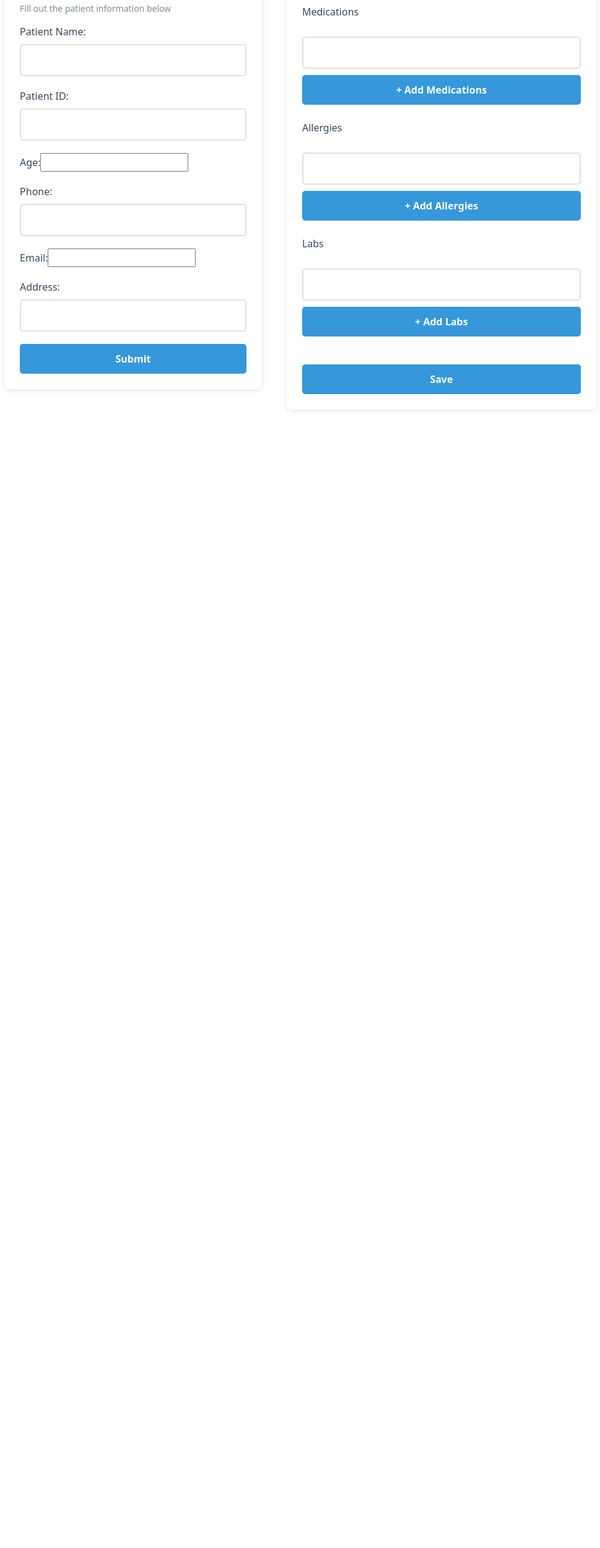
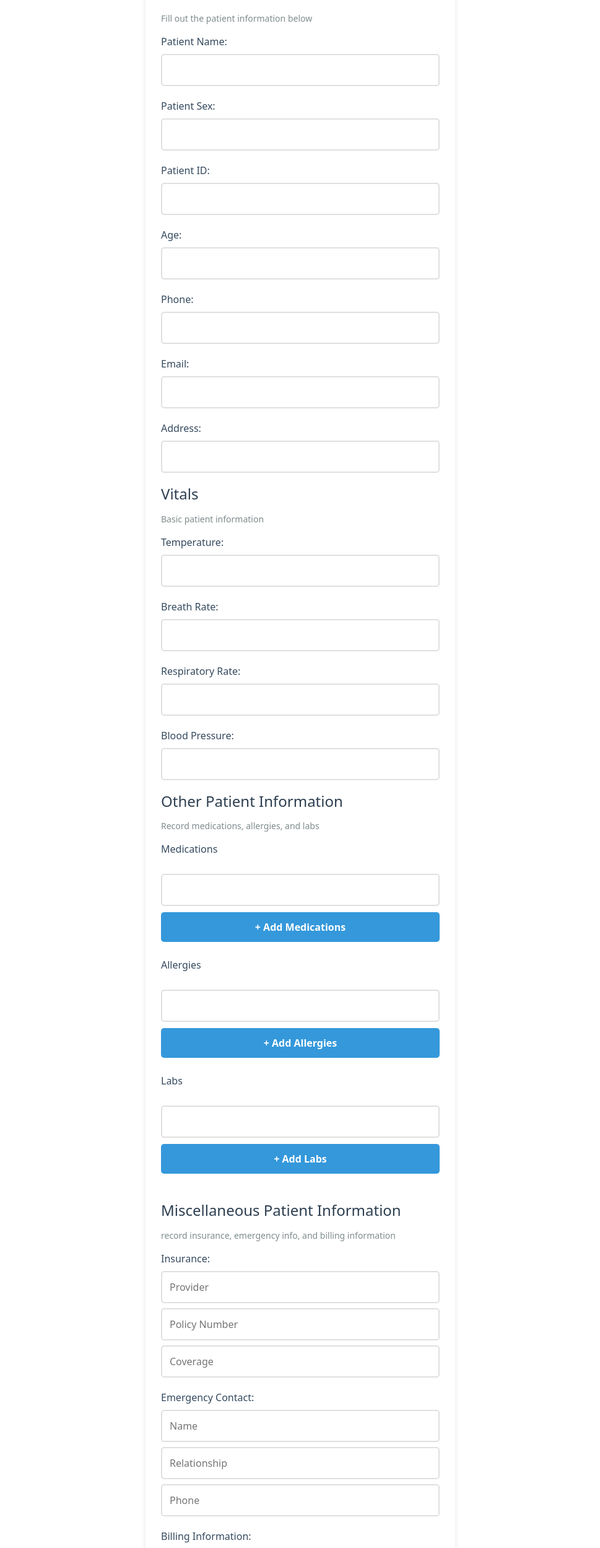
Before and after one commit to WeihaoWu30/hackrpi-2025, a React (Create React App) app in the folder frontend/: page /form in a window 1280 px wide. Shown: the part 248-2746 px from the top of the page at 62% size, without its empty margins (155-1124 px from the left). Before the commit the page ends 949 px from the top, so only its background shows below. Built offline with nearby package versions, Linux system fonts and the light colour scheme.

Commit message:
post and get data plus scroll to bottom button

```diff
--- a/frontend/src/App.css
+++ b/frontend/src/App.css
@@ -149,3 +149,30 @@
   margin-bottom: 8px;
   font-size: 14px;
 }
+
+.billing{
+  display: flex;
+  flex-direction: column;
+}
+
+
+button {
+  background-color: #4824ce;
+  color: white;
+  padding: 12px 24px;
+  border: none;
+  border-radius: 5px;
+  font-size: 16px;
+  font-weight: 600;
+  cursor: pointer;
+  transition: background-color 0.3s ease;
+}
+
+button:hover {
+  background-color: #2980b9;
+}
+
+button:active {
+  background-color: #1f6391;
+  transform: translateY(1px);
+}
--- a/frontend/src/App.js
+++ b/frontend/src/App.js
@@ -6,83 +6,62 @@ import "@fortawesome/fontawesome-free/css/all.min.css";
 import "./Components/components.css";
 import React, { Fragment } from "react";
 import { Header } from "./Components/Header.js";
+import { useState, useEffect } from "react";
 
 import "./App.css";
 import TableCard from "./Components/TableCard.js";
 import AdditionalInfo from "./AdditionalInfo";
 
 function App() {
-   const patients = [
+  const [data, setData] = useState([]);
+
+  const extraInfo = [
     {
-      name: "John Doe",
-      id: "12345",
-      sex: "Male",
-      age: 45,
-      phone: "555-123-4567",
-      email: "johndoe@gmail.com",
-      address: "123 Main St, Springfield, IL",
-      photo: "https://example.com/photos/johndoe.jpg",
-      vitals: [
-        {
-          type: "blood pressure",
-          value: "120/80 mmHg",
-          icon: "fa-solid fa-stethoscope vital-icon bp",
+      insurance: {
+        provider: "N/A",
+        policyNumber: "N/A",
+        coverage: "N/A",
+      },
     },
     {
-          type: "heart rate",
-          value: "72 bpm",
-          icon: "fa-solid fa-heart vital-icon hr",
+      emergencyContact: {
+        name: "N/A",
+        relationship: "N/A",
+        phone: "N/A",
+      },
     },
     {
-          type: "temperature",
-          value: "98.6 °F",
-          icon: "fa-solid fa-temperature-high vital-icon temp",
+      billing: {
+        balance: "N/A",
+        pastPayment: "N/A",
       },
-        {
-          type: "respiratory rate",
-          value: "16 breaths/min",
-          icon: "fa-solid fa-lungs vital-icon resp",
-        },
-      ],
-      medication: [
-        { name: "Aspirin", dosage: "81 mg", frequency: "daily" },
-        { name: "Lisinopril", dosage: "10 mg", frequency: "twice daily" },
-      ],
-      allergies: ["Penicillin", "Peanuts"],
-      labs: [
-        {
-          test: "CBC",
-          date: "2023-01-15",
-          result: "Normal",
-          reference: "70–99 mg/dL",
-        },
-        {
-          test: "Lipid Panel",
-          date: "2023-02-20",
-          result: "Elevated LDL",
-          reference: "LDL 130 mg/dL",
-        },
-      ],
-
-      // 🔹 New secondary info
-      insurance: {
-        provider: "BlueCross BlueShield",
-        policyNumber: "123456789",
-        coverage: "Full",
-      },
-      emergencyContact: {
-        name: "Jane Doe",
-        relationship: "Spouse",
-        phone: "555-987-6543",
-      },
-      billing: {
-        balance: "$250",
-        lastPayment: "2025-09-01",
-      }
     },
   ];
 
-  const renderPatients = patients.map((patient, index) => (
+  useEffect(() => {
+    const fetchData = async () => {
+      try {
+        const response = await fetch(
+          process.env.REACT_APP_BACKEND + "/patient"
+        );
+        if (!response.ok) {
+          throw new Error(`HTTP error! status: ${response.status}`);
+        }
+        const result = await response.json();
+        const patientsWithProvider = result.patients.map((p) => ({
+          ...p,
+          ...Object.assign({}, ...extraInfo),
+        }));
+        setData(patientsWithProvider);
+      } catch (error) {
+        console.log("Error fetching data");
+      }
+    };
+
+    fetchData();
+  }, []); // The empty dependency array ensures this runs only once on mount
+
+  const renderPatients = data?.map((patient, index) => (
     <React.Fragment key={index}>
       <PatientCard patient={patient} />
       <section className="vitals-grid">
@@ -98,13 +77,12 @@ function App() {
     <>
       <Header>
         <main className="container">
+          {/* <pre>{JSON.stringify(data, null, 2)}</pre> */}
           <Speech></Speech>
           {renderPatients}
         </main>
       </Header>
-
     </>
-
   );
 }
 
--- a/frontend/src/Components/ClinicalCard.js
+++ b/frontend/src/Components/ClinicalCard.js
@@ -12,7 +12,7 @@ function ClinicalCard(props) {
           <i className="fa-solid fa-pills"></i> Medications
         </h2>
         <ul>
-          {patient.medication.map((m, index) => (
+          {patient.medications.map((m, index) => (
             <li key={index}>
               {m.name} {m.dosage} {m.frequency}
             </li>
--- a/frontend/src/Components/Form.js
+++ b/frontend/src/Components/Form.js
@@ -7,8 +7,33 @@ function Form({ children }) {
     age: "",
     phone: "",
     email: "",
-    address: " ",
+    address: "",
+    sex:"",
+    insurance: {
+      provider: "",
+      policyNumber: "",
+      coverage: "",
+    },
+    relationship: {
+      name: "",
+      relationship: "",
+      phone: "",
+    },
+    billing: {
+      balance: "",
+      lastPayment: "",
+    },
+    vitals: [
+      { type: "Temperature", value: "", icon: "fas fa-thermometer-half" },
+      { type: "Breath Rate", value: "", icon: "fas fa-lungs" },
+      { type: "Respiratory Rate", value: "", icon: "fas fa-wind" },
+      { type: "Blood Pressure", value: "", icon: "fas fa-heartbeat" },
+    ],
   });
+
+  const [medications, setMedications] = useState([""]);
+  const [allergies, setAllergies] = useState([""]);
+  const [labs, setLabs] = useState([""]);
 
   const handleChange = (event) => {
     const { name, value } = event.target;
@@ -18,11 +43,107 @@ function Form({ children }) {
     }));
   };
 
-  const handleSubmit = (event) => {
+  const handleVitalChange = (index, value) => {
+    setFormData((prevData) => {
+      const updatedVitals = [...prevData.vitals];
+      updatedVitals[index].value = value;
+      return {
+        ...prevData,
+        vitals: updatedVitals,
+      };
+    });
+  };
+
+  const handleNestedChange = (section, event) => {
+    const { name, value } = event.target;
+    setFormData((prevData) => ({
+      ...prevData,
+      [section]: {
+        ...prevData[section],
+        [name]: value,
+      },
+    }));
+  };
+
+  const handleMoreChange = (values, setter, index, value) => {
+    const updated = [...values];
+    updated[index] = value;
+    setter(updated);
+  };
+
+  const addField = (setter) => setter((prev) => [...prev, ""]);
+
+  const handleSubmit = async (event) => {
+    const fullData = {
+      ...formData,
+      medications,
+      allergies,
+      labs,
+    };
     event.preventDefault();
-    console.log("Submitted data:", formData);
+    try {
+      const response = await fetch(process.env.REACT_APP_BACKEND + "/patient", {
+        method: "POST",
+        headers: { "Content-Type": "application/json" },
+        body: JSON.stringify(fullData),
+      });
+      if (!response.ok) {
+        throw new Error(`HTTP error! status: ${response.status}`);
+      }
+      // clear form
+      setFormData({
+        patientName: "",
+        patientId: "",
+        age: "",
+        phone: "",
+        email: "",
+        address: " ",
+        insurance: {
+          provider: "",
+          policyNumber: "",
+          coverage: "",
+        },
+        relationship: {
+          name: "",
+          relationship: "",
+          phone: "",
+        },
+        billing: {
+          balance: "",
+          lastPayment: "",
+        },
+        temp: "",
+        breathrate: "",
+        resprate: "",
+        pressure: "",
+      });
+      setMedications([""]);
+      setAllergies([""]);
+      setLabs([""]);
+    } catch (error) {
+      console.log("Error posting data");
+    }
+    console.log("Submitted data:", fullData);
+
     // Send formData to backend or process it
   };
+
+  const renderFields = (label, values, setter) => (
+    <div>
+      <label>{label}</label>
+      {values.map((val, i) => (
+        <input
+          key={i}
+          type="text"
+          value={val}
+          onChange={(e) => handleMoreChange(values, setter, i, e.target.value)}
+        />
+      ))}
+      <button type="button" onClick={() => addField(setter)}>
+        + Add {label}
+      </button>
+    </div>
+  );
 
   return (
     <form onSubmit={handleSubmit}>
@@ -34,6 +155,16 @@ function Form({ children }) {
           type="text"
           name="patientName"
           value={formData.patientName}
+          onChange={handleChange}
+        />
+      </label>
+
+      <label>
+        Patient Sex:
+        <input
+          type="text"
+          name="sex"
+          value={formData.sex}
           onChange={handleChange}
         />
       </label>
@@ -87,6 +218,103 @@ function Form({ children }) {
           onChange={handleChange}
         />
       </label>
+
+      <h1>Vitals</h1>
+      <p>Basic patient information</p>
+
+      {formData.vitals.map((vital, index) => (
+        <label key={index}>
+          {vital.type}:
+          <input
+            type="number"
+            value={vital.value}
+            onChange={(e) => handleVitalChange(index, e.target.value)}
+          />
+        </label>
+      ))}
+
+      <h1>Other Patient Information</h1>
+      <p>Record medications, allergies, and labs</p>
+
+      {renderFields("Medications", medications, setMedications)}
+
+      <div className="allergies-section">
+        {renderFields("Allergies", allergies, setAllergies)}
+      </div>
+
+      <div className="labs-section">{renderFields("Labs", labs, setLabs)}</div>
+
+      <h1>Miscellaneous Patient Information</h1>
+      <p>record insurance, emergency info, and billing information</p>
+
+      <label>
+        Insurance:
+        <input
+          type="text"
+          name="provider"
+          value={formData.insurance.provider}
+          onChange={(e) => handleNestedChange("insurance", e)}
+          placeholder="Provider"
+        />
+        <input
+          type="text"
+          name="policyNumber"
+          value={formData.insurance.policyNumber}
+          onChange={(e) => handleNestedChange("insurance", e)}
+          placeholder="Policy Number"
+        />
+        <input
+          type="text"
+          name="coverage"
+          value={formData.insurance.coverage}
+          onChange={(e) => handleNestedChange("insurance", e)}
+          placeholder="Coverage"
+        />
+      </label>
+
+      <label>
+        Emergency Contact:
+        <input
+          type="text"
+          name="name"
+          value={formData.relationship.name}
+          onChange={(e) => handleNestedChange("relationship", e)}
+          placeholder="Name"
+        />
+        <input
+          type="text"
+          name="relationship"
+          value={formData.relationship.relationship}
+          onChange={(e) => handleNestedChange("relationship", e)}
+          placeholder="Relationship"
+        />
+        <input
+          type="text"
+          name="phone"
+          value={formData.relationship.phone}
+          onChange={(e) => handleNestedChange("relationship", e)}
+          placeholder="Phone"
+        />
+      </label>
+
+      <label className="billing">
+        Billing Information:
+        <input
+          type="number"
+          name="balance"
+          value={formData.billing.balance}
+          onChange={(e) => handleNestedChange("billing", e)}
+          placeholder="Balance"
+        />
+        <input
+          type="date"
+          name="lastPayment"
+          value={formData.billing.lastPayment}
+          onChange={(e) => handleNestedChange("billing", e)}
+          placeholder="Last Payment"
+        />
+      </label>
+
       <button type="submit">Submit</button>
     </form>
   );
--- a/frontend/src/Components/OtherInfo.js
+++ /dev/null
@@ -1,58 +0,0 @@
-import React, { useState } from "react";
-
-const OtherInfo = () => {
-  const [medications, setMedications] = useState([""]);
-  const [allergies, setAllergies] = useState([""]);
-  const [labs, setLabs] = useState([""]);
-
-  const handleChange = (values, setter, index, value) => {
-    const updated = [...values];
-    updated[index] = value;
-    setter(updated);
-  };
-
-  const addField = (setter) => setter((prev) => [...prev, ""]);
-
-  const handleSubmit = (e) => {
-    e.preventDefault();
-    console.log({ medications, allergies, labs });
-  };
-
-  const renderFields = (label, values, setter) => (
-    <div>
-      <label>{label}</label>
-      {values.map((val, i) => (
-        <input
-          key={i}
-          type="text"
-          value={val}
-          onChange={(e) => handleChange(values, setter, i, e.target.value)}
-        />
-      ))}
-      <button type="button" onClick={() => addField(setter)}>
-        + Add {label}
-      </button>
-    </div>
-  );
-
-  return (
-    <form onSubmit={handleSubmit}>
-      <h1>Other Patient Information</h1>
-      <p>Record medications, allergies, and labs</p>
-
-      {renderFields("Medications", medications, setMedications)}
-
-      <div className="allergies-section">
-        {renderFields("Allergies", allergies, setAllergies)}
-      </div>
-
-      <div className="labs-section">
-        {renderFields("Labs", labs, setLabs)}
-      </div>
-
-      <button type="submit">Save</button>
-    </form>
-  );
-};
-
-export default OtherInfo;
--- a/frontend/src/Components/components.css
+++ b/frontend/src/Components/components.css
@@ -248,7 +248,7 @@ form label {
 }
 
 /* Input Field */
-form input[type="text"] {
+form input{
   width: 100%;
   padding: 12px;
   margin-top: 8px;
@@ -259,7 +259,7 @@ form input[type="text"] {
   box-sizing: border-box;
 }
 
-form input[type="text"]:focus {
+form input:focus {
   outline: none;
   border-color: #3498db;
 }
@@ -286,7 +286,7 @@ form button[type="submit"]:active {
   background-color: #1f6391;
   transform: translateY(1px);
 }
-.form-conaine {
+.form-container {
   display: flex;
   justify-content: center;
   align-items: center;
--- a/frontend/src/FormApp.js
+++ b/frontend/src/FormApp.js
@@ -1,26 +1,39 @@
 import Form from "./Components/Form";
-import FormTwo from "./Components/OtherInfo";
 import { Fragment } from "react/jsx-runtime";
 import { Header } from "./Components/Header";
 import "./App.css";
 
 function FormApp() {
+  const scrollToBottom = () => {
+    window.scrollTo({
+      top: document.documentElement.scrollHeight,
+      behavior: "smooth", // smooth scroll
+    });
+  };
+
   return (
     <Header>
-      <div style={{display:"flex", justifyContent:"center",alignItems:"center"}}>
+      <button
+        onClick={scrollToBottom}
+        style={{ position: "sticky", top: "15vh" }}
+      >
+        Scroll to Bottom
+      </button>
+      <div
+        style={{
+          display: "flex",
+          justifyContent: "center",
+          alignItems: "center",
+        }}
+      >
         <div className="form-container">
           <Form>
             <h1>Create New Patient</h1>
             <p>Fill out the patient information below</p>
           </Form>
         </div>
-      <div className="form-container">
-        <FormTwo></FormTwo>
-        <div></div>
-      </div>
       </div>
     </Header>
-
   );
 }
 
```
Also changed, not shown: frontend/src/Components/Card.js (+7 -8 lines), frontend/src/Components/Speech.js (+0 -14 lines), frontend/src/Components/Grid.js (deleted). Lines whose indentation alone changed are shown as unchanged.
